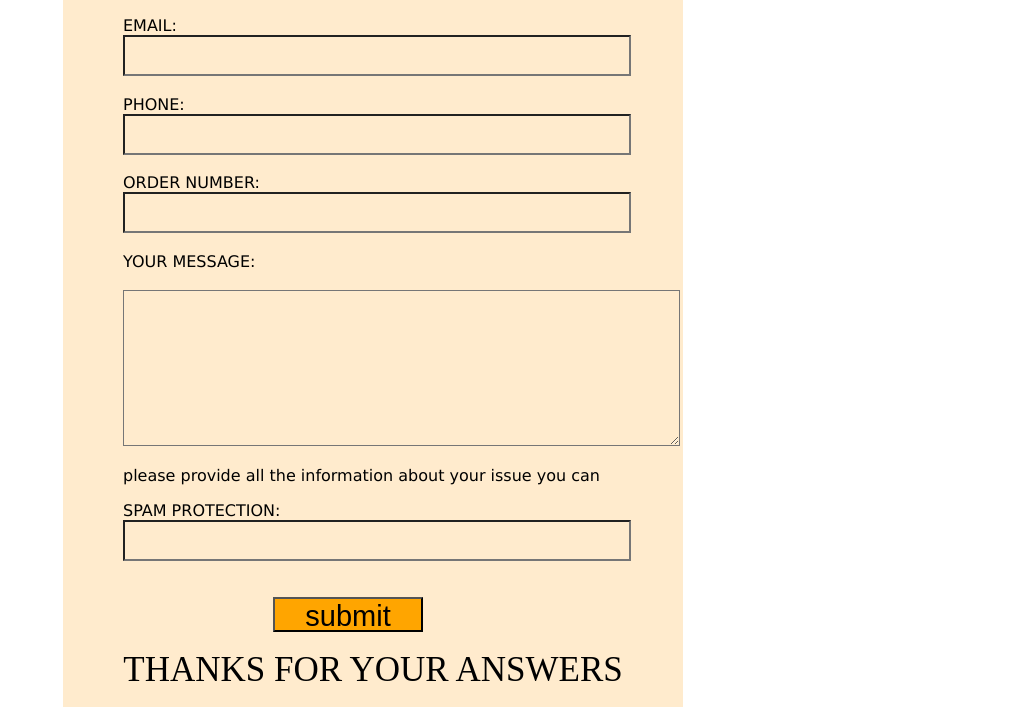
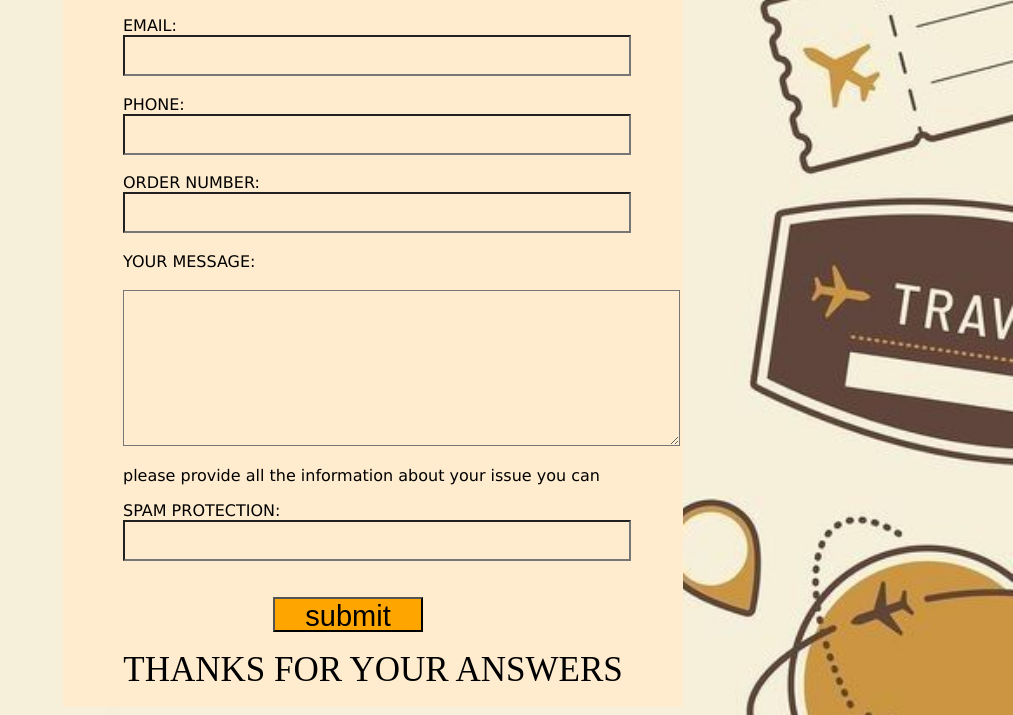
Before and after one commit to lydiaguerdd09-del/monsite, a plain HTML site: page index.html in a window 1280 px wide. Shown: the part 171-886 px from the top of the page, without its empty margins (267-1280 px from the left). Drawn offline with Linux system fonts and the light colour scheme; the site is published under a folder, as on GitHub Pages, so addresses that start at the root find nothing.

Commit message:
edit css

```diff
--- a/style.css
+++ b/style.css
@@ -1,5 +1,5 @@
 body{
-    background-image:url(/sige.jfif) ;
+    background-image:url(sige.jfif) ;
     background-repeat: no-repeat;
     background-size: cover;
     display: flex;
```
